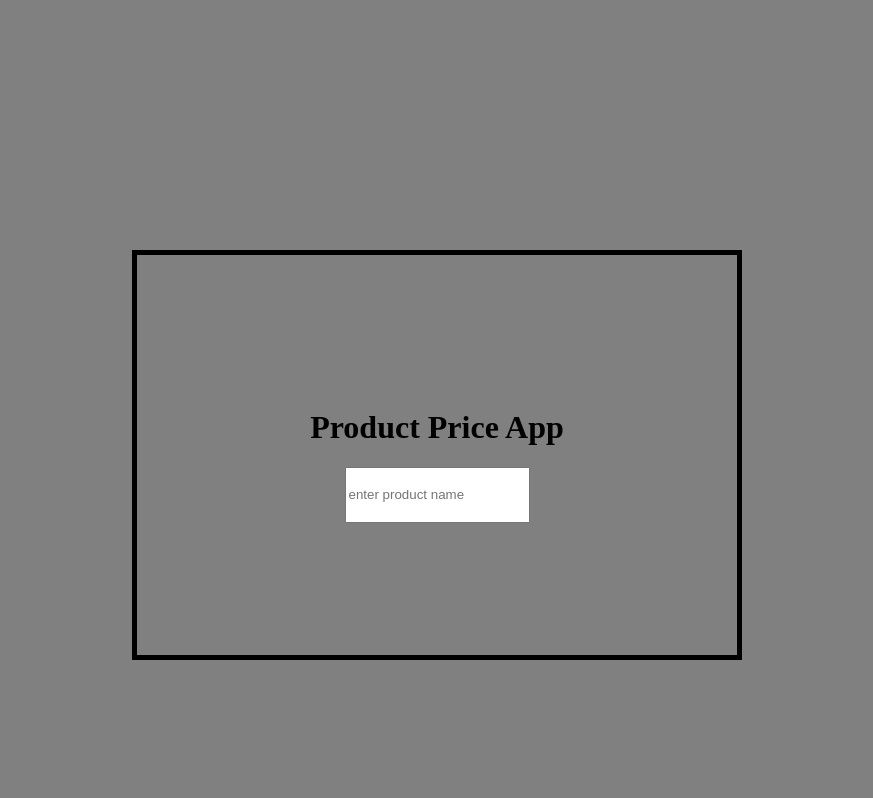
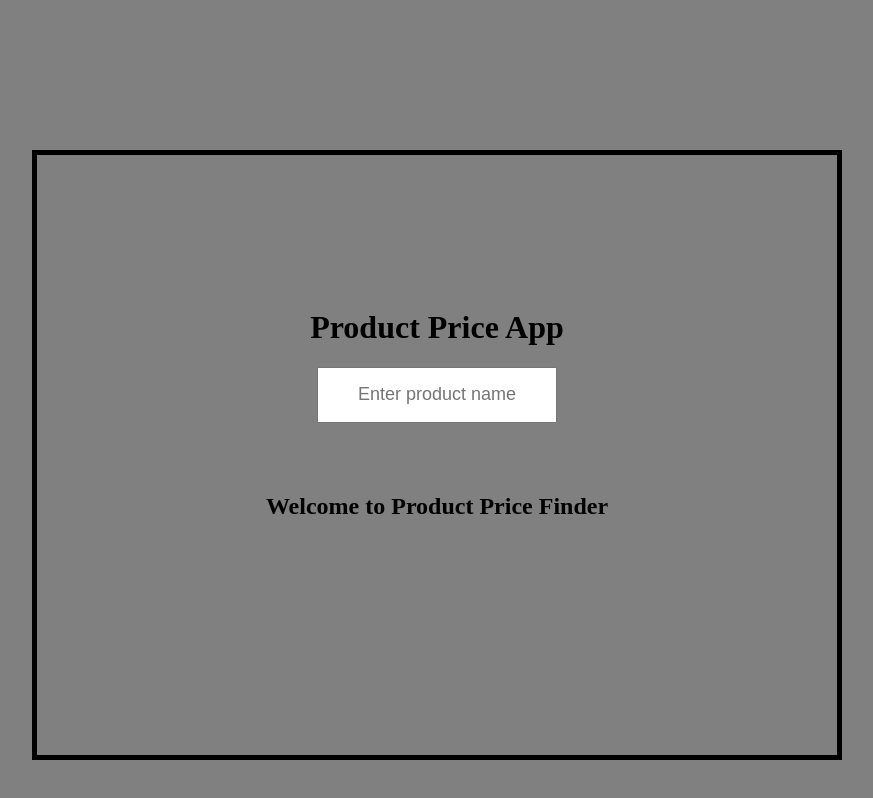
Before and after one commit to Habil233z/React-API, a React (Vite) app: page / in a window 1280 px wide. Shown: the whole page, without its empty margins (203-1076 px from the left). Built offline with nearby package versions, Linux system fonts and the light colour scheme.

Commit message:
delete unused files and did small styling

```diff
--- a/src/App.css
+++ b/src/App.css
@@ -5,15 +5,15 @@ body {
     display: flex;
     justify-content: center;
     align-self: center;
-    margin-top: 250px;
+    margin-top: 150px;
     height: 100%;
     width: 100%;
 }
 
 .main {
     border: 5px solid black;
-    height: 400px;
-    width: 600px;
+    height: 600px;
+    width: 800px;
     display: flex;
     flex-direction: column;
     align-items: center;
@@ -22,4 +22,19 @@ body {
 
 input {
     height: 50px;
+    font-size: large;
+    text-align: center;
 }
+
+.searchResult {
+    margin-top: 50px;
+    height: 150px;
+}
+
+.productContainer {
+    border: 2px solid black;
+    width: 200px;
+    padding-left: 20px;
+    padding-right: 20px;
+    background-color: bisque;
+}
--- a/src/components/ProductPrice.tsx
+++ b/src/components/ProductPrice.tsx
@@ -5,12 +5,13 @@ export function ProductPriceApp() {
     const [productInput, setProductInput] = useState("")
     const [products, setProduct]: any = useState<{
         product: string,
-        price: number
+        price: number,
+        category: string
     } | null>(null)
     const [loading, setLoading] = useState(false)
     const debounceProduct = useDebounce(productInput, 500)
 
-    async function fetchProduct(product:string ):Promise <{product: string; price: number}> {
+    async function fetchProduct(product:string ):Promise <{product: string; price: number; category: string}> {
         let data: any = []
         const fetchData = async () => {
         try {
@@ -37,11 +38,13 @@ export function ProductPriceApp() {
                 resolve({
                 product: "test",
                 price: 0,
+                category: "null"
                 })
             } else {
             resolve({
                 product: data.name,
                 price: data.price,
+                category: data.category
                 })
             }}, 2000)
             })}
@@ -62,14 +65,22 @@ export function ProductPriceApp() {
     return (
         <>
             <h1>Product Price App</h1>
-            <input type="text" placeholder="enter product name" value={productInput} onChange={handleOnChange}/>
-            {loading && <p>Loading</p>}
+            <input type="text" placeholder="Enter product name" value={productInput} onChange={handleOnChange}/>
+            <div className="searchResult">
+            {!loading && !products &&(
+                <div>
+                <h2>Welcome to Product Price Finder</h2>
+                </div>
+            )}
+
+            {loading && <h3>Loading</h3>}
 
             {products && !loading && products.price > 0 &&(
-                <>
-                <h2>{products.product}</h2>
+                <div className="productContainer">
+                <h2>{products.product.charAt(0).toUpperCase() + products.product.slice(1)}</h2>
+                <p>{products.category}</p>
                 <h2>RP {products.price}</h2>
-                </>
+                </div>
             )}
 
             {products && !loading && products.price === 0 &&(
@@ -77,6 +88,7 @@ export function ProductPriceApp() {
                 <h2>Product not found</h2>
                 </>
             )}
+            </div>
         </>
     )
 }
```
Also changed, not shown: src/api/product.ts (deleted, +0 -24 lines), src/api/promise.ts (deleted, +0 -21 lines), src/components/Test.tsx (deleted, +0 -21 lines).
